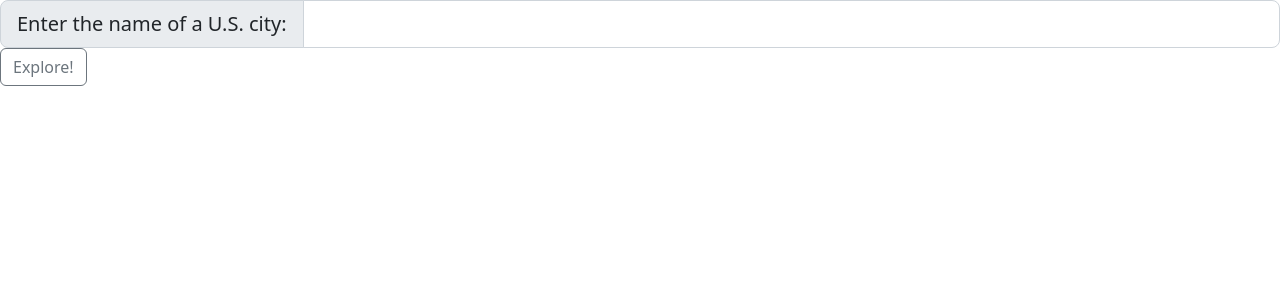
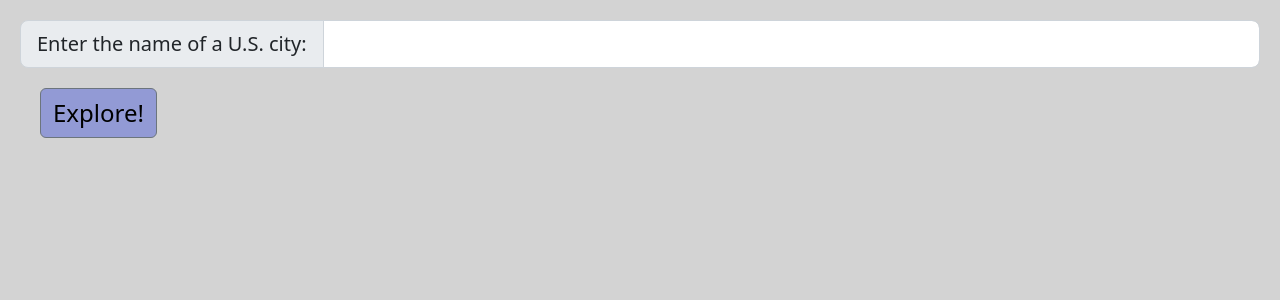
Before and after one commit to brandenge/city-explorer, a React (Create React App) app: page / in a window 1280 px wide. Shown: the top 300 px of the page. Built offline with nearby package versions, Linux system fonts and the light colour scheme.

Commit message:
Feature 3 complete for displaying map and styling

```diff
--- /dev/null
+++ b/src/App.css
@@ -0,0 +1,49 @@
+/* General */
+
+body {
+  background-color: lightgrey !important;
+}
+
+/* Form and Input */
+
+.form {
+  margin: 20px;
+}
+
+.input {
+  background-color: lightgrey;
+}
+
+/* Button */
+
+.button {
+  margin: 20px;
+  background-color: rgb(146, 154, 213) !important;
+  color: black !important;
+  font-size: 24px !important;
+}
+
+/* Cards */
+
+.cardLayout {
+  display: flex;
+  justify-content: space-evenly;
+  flex-wrap: wrap;
+  padding-top: 4rem;
+ }
+
+ .card {
+  width: 30em !important;
+  margin: 20px;
+  text-align: center;
+  box-shadow: 0 3px 23px rgba(0, 0, 0, 0.7)  ;
+  -webkit-box-shadow: 0 3px 23px rgba(0, 0, 0, 0.7)  ;
+  -moz-box-shadow: 0 3px 23px rgba(0, 0, 0, 0.7)  ;
+ }
+
+ .cardImg {
+  max-height: auto;
+  max-width: 30em;
+  padding-bottom: 2rem;
+  cursor: pointer;
+ }
--- a/src/App.js
+++ b/src/App.js
@@ -4,6 +4,7 @@ import Form from 'react-bootstrap/Form';
 import InputGroup from "react-bootstrap/InputGroup";
 import Button from "react-bootstrap/Button";
 import Card from 'react-bootstrap/Card';
+import './App.css'
 
 class App extends React.Component {
   constructor(props) {
@@ -11,6 +12,7 @@ class App extends React.Component {
     this.state = {
       city: '',
       cityData: [],
+      mapSrc: '',
       error: false,
       errorMessage: ''
     };
@@ -43,14 +45,14 @@ class App extends React.Component {
   render() {
     return (
       <>
-        <Form onSubmit={this.getCityData}>
-          <InputGroup size='lg'>
+        <Form className='form' onSubmit={this.getCityData}>
+          <InputGroup className='input' size='lg'>
             <InputGroup.Text id="inputGroup-sizing-lg">
               Enter the name of a U.S. city:
             </InputGroup.Text>
             <Form.Control onInput={this.handleInput}/>
           </InputGroup>
-          <Button variant='outline-secondary' id='button-addon2' type='submit'>
+          <Button className='button' variant='outline-secondary' id='button-addon2' type='submit'>
             Explore!
           </Button>
         </Form>
@@ -61,6 +63,7 @@ class App extends React.Component {
           this.state.cityData.length > 0 &&
           <Card className='card' style={{ width: '18rem' }}>
             <Card.Body>
+              <Card.Img className='cardImg' src={`https://maps.locationiq.com/v3/staticmap?key=${process.env.REACT_APP_LOCATION_IQ_API_KEY}&center=${this.state.cityData[0].lat},${this.state.cityData[0].lon}&zoom=10`}></Card.Img>
               <Card.Title>{this.state.cityData[0].display_name}</Card.Title>
               <Card.Text>Latitude: {this.state.cityData[0].lat}</Card.Text>
               <Card.Text>Longitude: {this.state.cityData[0].lon}</Card.Text>
```
Also changed, not shown: 1 other file (tests, documents, lock files or other folders).
